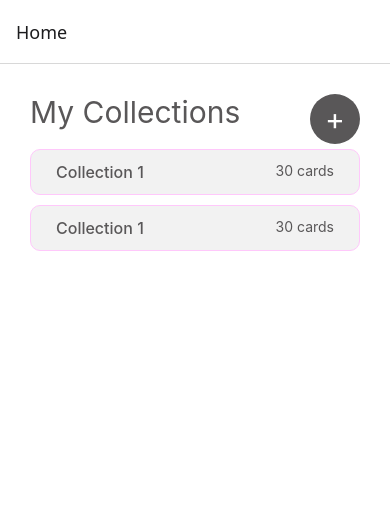
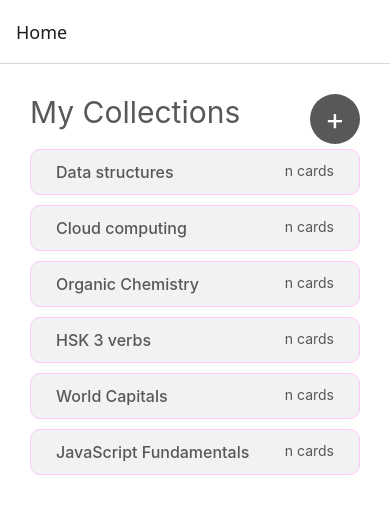
Before and after one commit to tamarasb/study-cards, a React Native app: screen /Home in a window 390 px wide. Shown: the top 514 px of the page. Built offline with nearby package versions, Linux system fonts and the light colour scheme.

Commit message:
Integrate collections sample data to Home screen

```diff
--- a/package.json
+++ b/package.json
@@ -15,6 +15,7 @@
     "@react-navigation/stack": "^7.4.9",
     "expo": "~54.0.13",
     "expo-status-bar": "~3.0.8",
+    "prop-types": "^15.8.1",
     "react": "19.1.0",
     "react-native": "0.81.4",
     "react-native-gesture-handler": "~2.28.0",
--- a/src/components/ListItem.js
+++ b/src/components/ListItem.js
@@ -1,18 +1,19 @@
 import { StyleSheet, Text, TouchableOpacity } from 'react-native';
 import { useNavigation } from '@react-navigation/native';
+import { PropTypes } from 'prop-types'
 
-export default function ListItem () {
+export default function ListItem (props) {
     const navigation = useNavigation()
     return(
         <TouchableOpacity
             style={styles.container}
-            onPress={() => navigation.navigate("Collection")}
+            onPress={() => navigation.navigate("Collection")}//integrate collections sample data to Home screen
         >
             <Text style={styles.name}>
-                Collection 1
+                {props.name}
             </Text>
             <Text style={styles.counter}>
-                30 cards
+                n cards
             </Text>
         </TouchableOpacity>
     )
@@ -41,3 +42,6 @@ const styles = StyleSheet.create({
         color:'#595758',
     }
 })
+ListItem.propTypes = {
+  name: PropTypes.string.isRequired,
+};
--- a/src/screens/Home.js
+++ b/src/screens/Home.js
@@ -1,6 +1,8 @@
 import { StyleSheet, Text, View } from 'react-native';
 import ListItem from '../components/ListItem.js';
 import AddButton from '../components/AddButton.js';
+import { Collections } from '../data.js';
+import { PropTypes } from 'prop-types'
 
 export default function Home ({navigation}) {
     return(
@@ -9,8 +11,9 @@ export default function Home ({navigation}) {
                 <Text style={styles.title}>My Collections</Text>
                 <AddButton/>
             </View>
-            <ListItem/>
-            <ListItem/>
+            {Collections.map(collection => (
+                <ListItem key={collection.id} {...collection} />
+            ))}
         </View>
     )
 }
@@ -30,3 +33,7 @@ const styles = StyleSheet.create({
         fontSize:30
     },
 })
+
+Home.propTypes = {
+    navigation: PropTypes.object
+}
```
Also changed, not shown: 1 other file (tests, documents, lock files or other folders).
